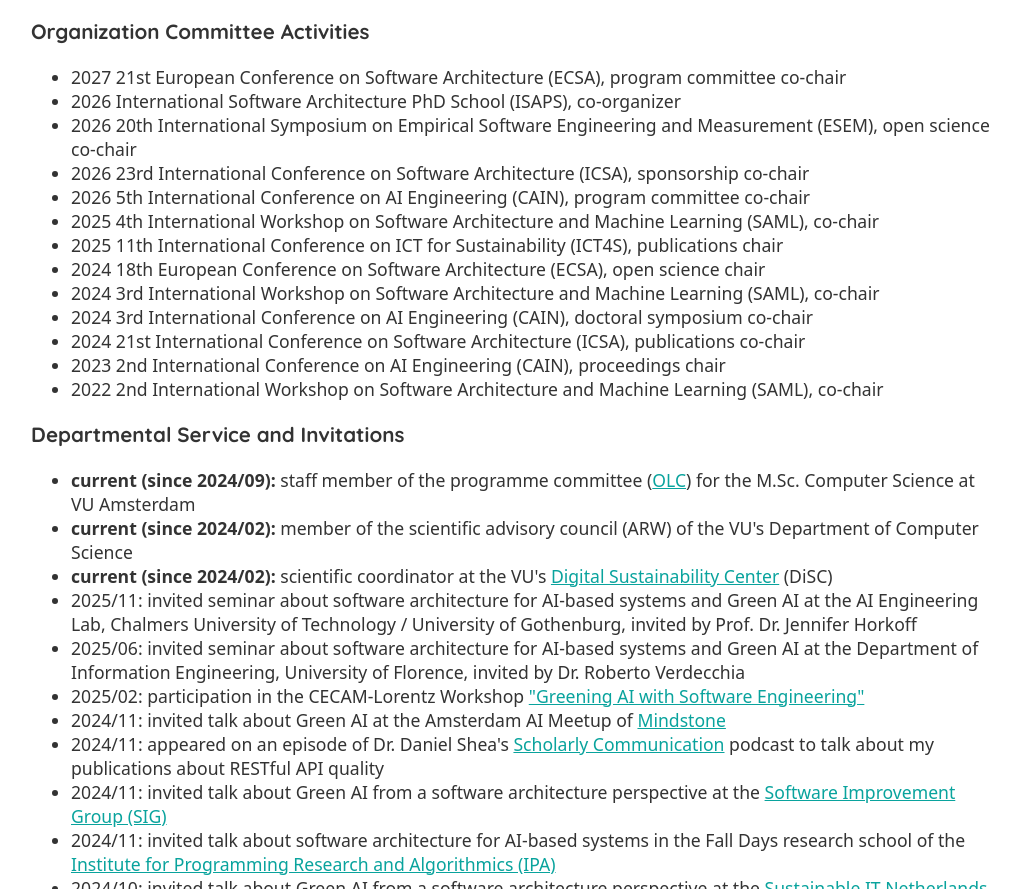
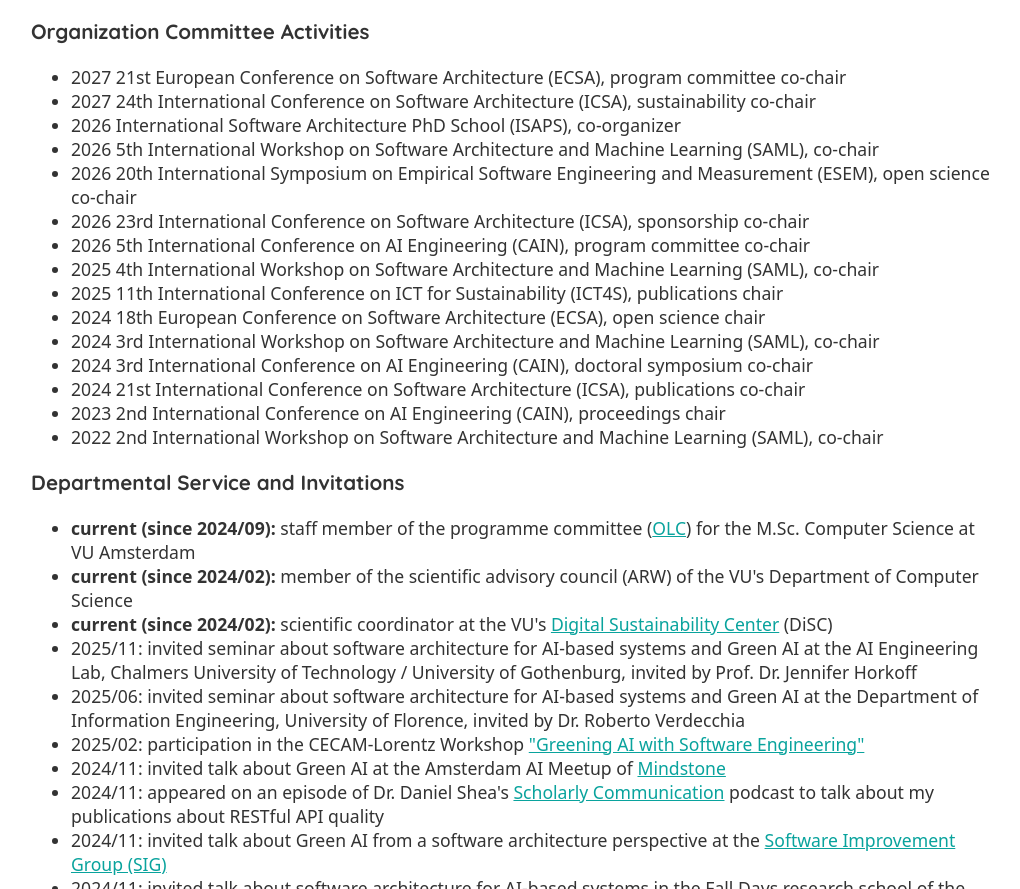
Before and after one commit to xJREB/cv-website, a Gatsby site: page /service in a window 1280 px wide. Shown: the part 1793-2682 px from the top of the page, without its empty margins (129-1149 px from the left). Built offline with nearby package versions, Linux system fonts and the light colour scheme; Gatsby itself is replaced by a stand-in of ours.

Commit message:
Updated service page and citation count

```diff
--- a/package.json
+++ b/package.json
@@ -1,7 +1,7 @@
 {
     "name": "jreb-cv",
     "description": "The CV website of Dr. Justus Bogner",
-    "version": "1.8.4",
+    "version": "1.8.5",
     "license": "MIT",
     "scripts": {
         "build": "gatsby build",
--- a/src/pages/publications.js
+++ b/src/pages/publications.js
@@ -12,7 +12,7 @@ const Publications = () => {
                         <p>
                             I have (co-)authored over 75 peer-reviewed
                             publications in various journals, conferences, and
-                            workshops. These papers have accumulated over 2500
+                            workshops. These papers have accumulated over 2700
                             citations and won several{" "}
                             <Link to="/#awards">awards</Link>. In this section,
                             I highlight a few selected studies that I am
--- a/src/pages/service.js
+++ b/src/pages/service.js
@@ -233,8 +233,17 @@ const Service = () => {
                                 Architecture (ECSA), program committee co-chair
                             </li>
                             <li>
+                                2027 24th International Conference on Software
+                                Architecture (ICSA), sustainability co-chair
+                            </li>
+                            <li>
                                 2026 International Software Architecture PhD
                                 School (ISAPS), co-organizer
+                            </li>
+                            <li>
+                                2026 5th International Workshop on Software
+                                Architecture and Machine Learning (SAML),
+                                co-chair
                             </li>
                             <li>
                                 2026 20th International Symposium on Empirical
```
Also changed, not shown: 1 other file.
